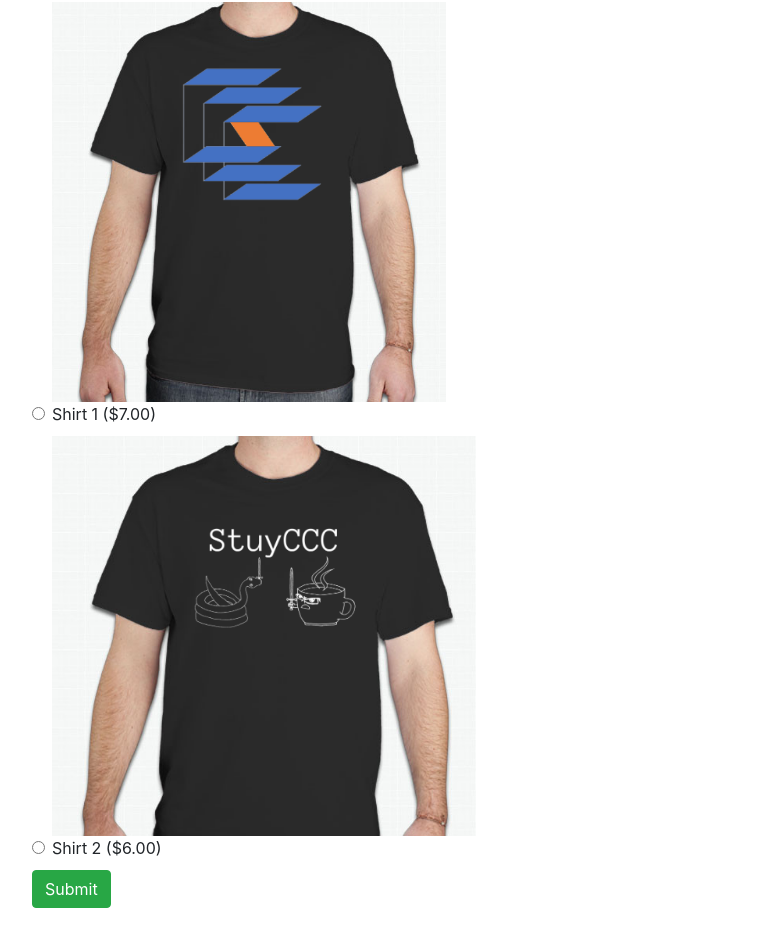
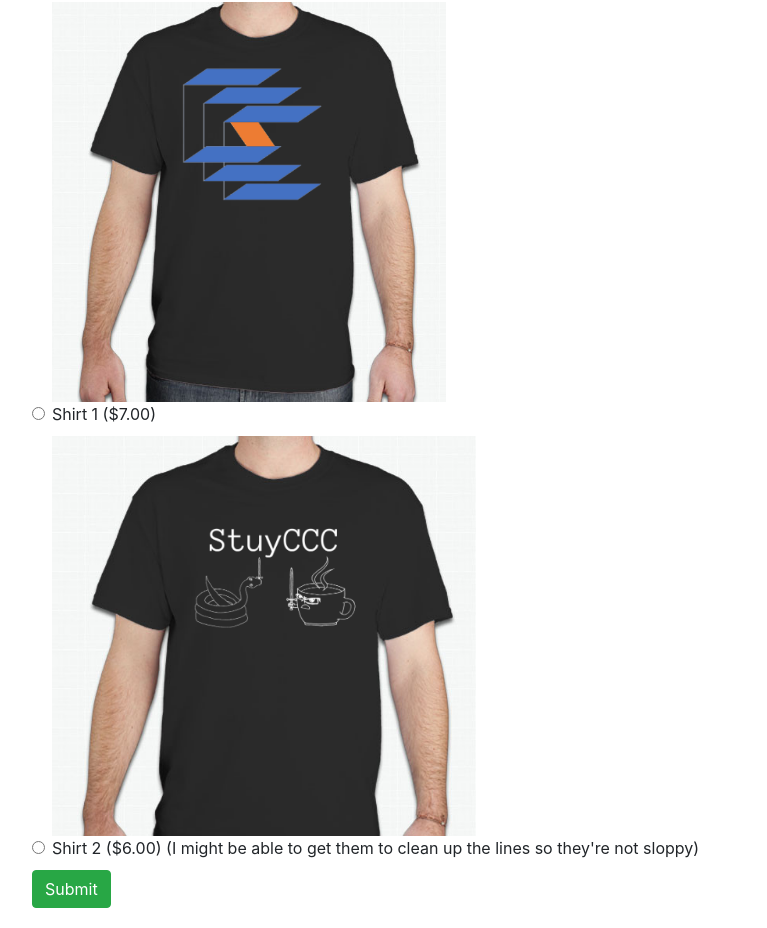
Before and after one commit to JoanChirinos/StuyCCC, a plain HTML site: page Forms/Shirts/Shirts.html in a window 1280 px wide. Shown: the part 100-1028 px from the top of the page, without its empty margins (53-820 px from the left). Drawn offline with nearby package versions, Linux system fonts and the light colour scheme; files whose address does not match are found by name.

Commit message:
updated site

```diff
--- a/Forms/Shirts/Shirts.html
+++ b/Forms/Shirts/Shirts.html
@@ -44,7 +44,7 @@
                     <div class="form-check">
                         <img src="/~jchirinos/StuyCCC/data/imgs/loading.gif" id="img2"><br>
                         <input type="radio" name="shirt" value="2" class="form-check-input" required>
-                        <label class="form-check-label" for="shirt1">Shirt 2 ($6.00)</label>
+                        <label class="form-check-label" for="shirt1">Shirt 2 ($6.00) (I might be able to get them to clean up the lines so they're not sloppy)</label>
                     </div>
                     <div style="height: 10px;"></div>
                     <input type="submit" class="btn btn-success" value="Submit">
--- a/Forms/Shirts/script.js
+++ b/Forms/Shirts/script.js
@@ -4,6 +4,8 @@ function load_images() {
     document.getElementById('img2').innerHTML = '<img src="/~jchirinos/StuyCCC/data/imgs/Shirt2.png"><br>';
 }
 */
+
+/********** SUPER USEFUL ASYNCHROUS IMG LOADING SCRIPT **********/
 
 var img1 = document.getElementById('img1');
 var img2 = document.getElementById('img2');
@@ -21,3 +23,5 @@ dwn_img2.onload = function () {
 
 dwn_img1.src = "/~jchirinos/StuyCCC/data/imgs/Shirt1.png";
 dwn_img2.src = "/~jchirinos/StuyCCC/data/imgs/Shirt2.png";
+
+/********** END SUPER USEFUL ASYNCHROUS IMG LOADING SCRIPT **********/
```
